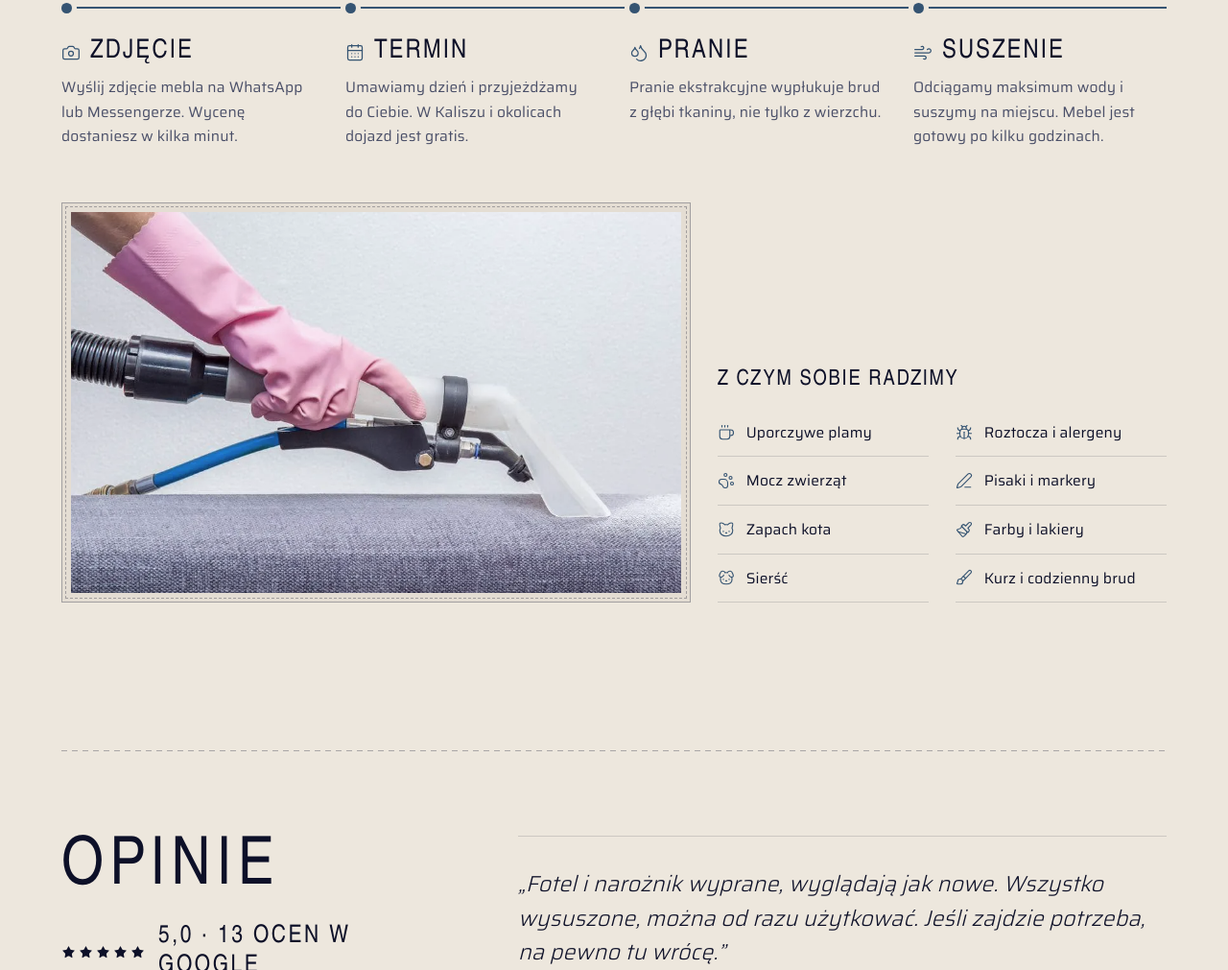
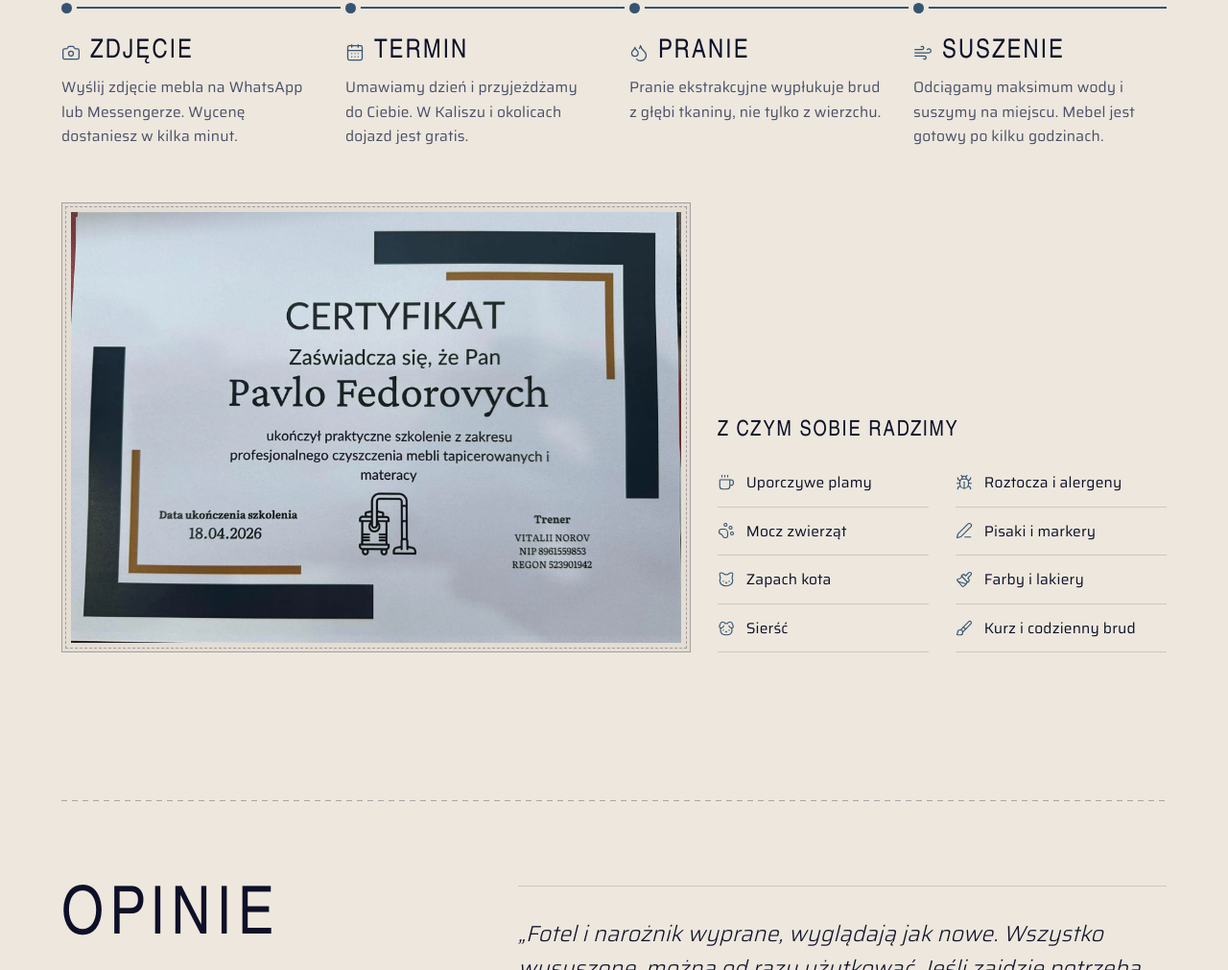
Before and after one commit to MikolajSkaziak/Velvet-Clean, an Astro site: page / in a window 1280 px wide. Shown: the part 4286-5297 px from the top of the page at 96% size. Built offline with nearby package versions, Linux system fonts and the light colour scheme; Astro itself is replaced by a stand-in of ours; a web font is replaced by a local one.

Commit message:
poprawka zdjecia

```diff
--- a/src/components/Route.astro
+++ b/src/components/Route.astro
@@ -1,6 +1,6 @@
 ---
 import { Image } from 'astro:assets';
-import work from '../assets/img/praca-1.webp';
+import cert from '../assets/img/certyfikat.webp';
 import { handles, steps } from '../data/site';
 ---
 
@@ -16,7 +16,7 @@ import { handles, steps } from '../data/site';
       {steps.map(({ icon: Icon, ...s }, i) => <li class="step" style={`--i:${i}`}><h3><Icon class="icon" size={20} stroke-width={1.5} aria-hidden="true" />{s.title}</h3><p>{s.text}</p></li>)}
     </ol>
     <div class="media">
-      <figure class="frame"><Image src={work} alt="Pranie ekstrakcyjne niebieskiej kanapy dyszą ekstraktora" widths={[640, 960]} sizes="(max-width: 900px) 100vw, 55vw" /></figure>
+      <figure class="frame"><Image src={cert} alt="Certyfikat ukończenia praktycznego szkolenia z profesjonalnego czyszczenia mebli tapicerowanych i materacy" widths={[640, 960, 1400]} sizes="(max-width: 900px) 100vw, 55vw" /></figure>
       <div class="handles">
         <h3>Z czym sobie radzimy</h3>
         <ul>{handles.map(({ icon: Icon, text }) => <li><Icon class="icon" size={18} stroke-width={1.5} aria-hidden="true" />{text}</li>)}</ul>
@@ -41,7 +41,7 @@ import { handles, steps } from '../data/site';
   .step p { color: var(--ink-soft); font-size: 0.97rem; max-width: 22em; }
   .media { display: grid; grid-template-columns: 1.4fr 1fr; gap: 28px; align-items: end; }
   .media figure { margin: 0; }
-  .media :global(img) { width: 100%; aspect-ratio: 16 / 10; object-fit: cover; filter: saturate(0.75); }
+  .media :global(img) { width: 100%; height: auto; }
   .handles h3 { font-size: 1.4rem; margin-bottom: 18px; }
   .handles ul { list-style: none; margin: 0; padding: 0; columns: 2; column-gap: 28px; }
   .handles li { break-inside: avoid; display: flex; align-items: center; gap: 12px; padding: 12px 0; border-bottom: 1px solid var(--line); font-size: 0.97rem; }
```
Also changed, not shown: src/assets/img/certyfikat.webp (added).
